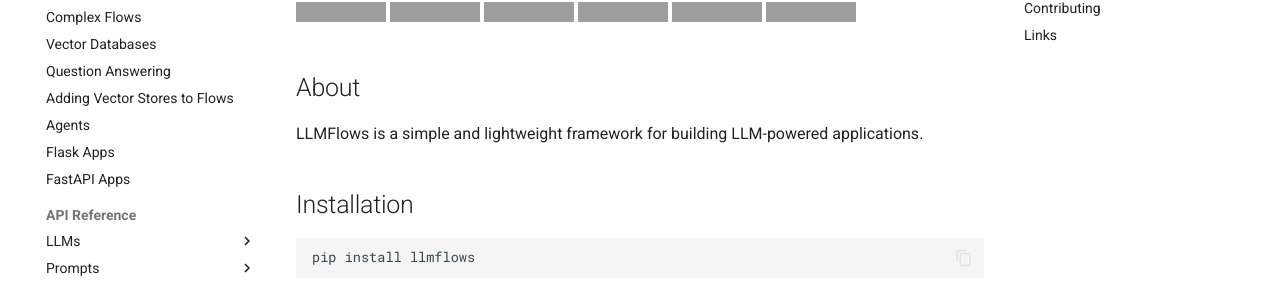
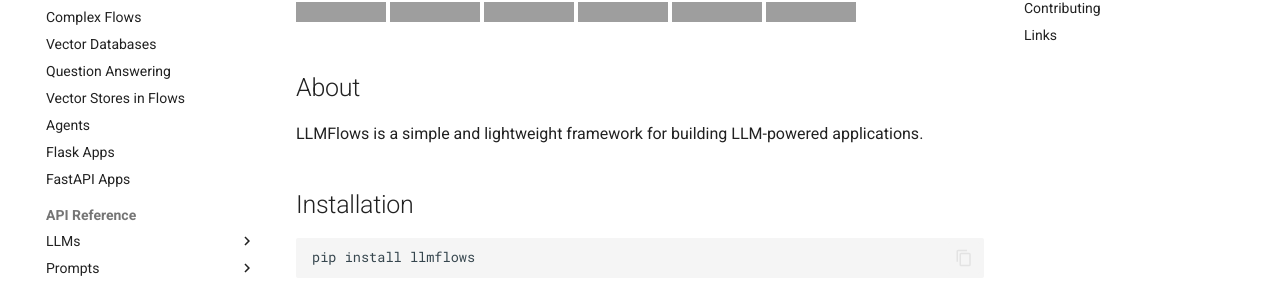
Before and after one commit to stoyan-stoyanov/llmflows, an MkDocs documentation site: the page built from docs/index.md, in a window 1280 px wide. Shown: the part 345-627 px from the top of the page. Built offline with MkDocs 1.6.1 and Material for MkDocs 9.7.7, drawn with Linux system fonts in a browser that asks for light colours; comment, search, counter and statistics services are not loaded; grey boxes are pictures that could not be loaded.

Commit message:
updating mkdocs menu

```diff
--- a/mkdocs.yml
+++ b/mkdocs.yml
@@ -53,7 +53,7 @@ nav:
     - Complex Flows: user_guide/Complex Flows.md
     - Vector Databases: user_guide/Vector Databases.md
     - Question Answering: user_guide/Question Answering.md
-    - Adding Vector Stores to Flows: user_guide/Adding Vector Stores to Flows.md
+    - Vector Stores in Flows: user_guide/Adding Vector Stores to Flows.md
     - Agents: user_guide/Agents.md
     - Flask Apps: user_guide/Flask Apps.md
     - FastAPI Apps: user_guide/FastAPI Apps.md
```
